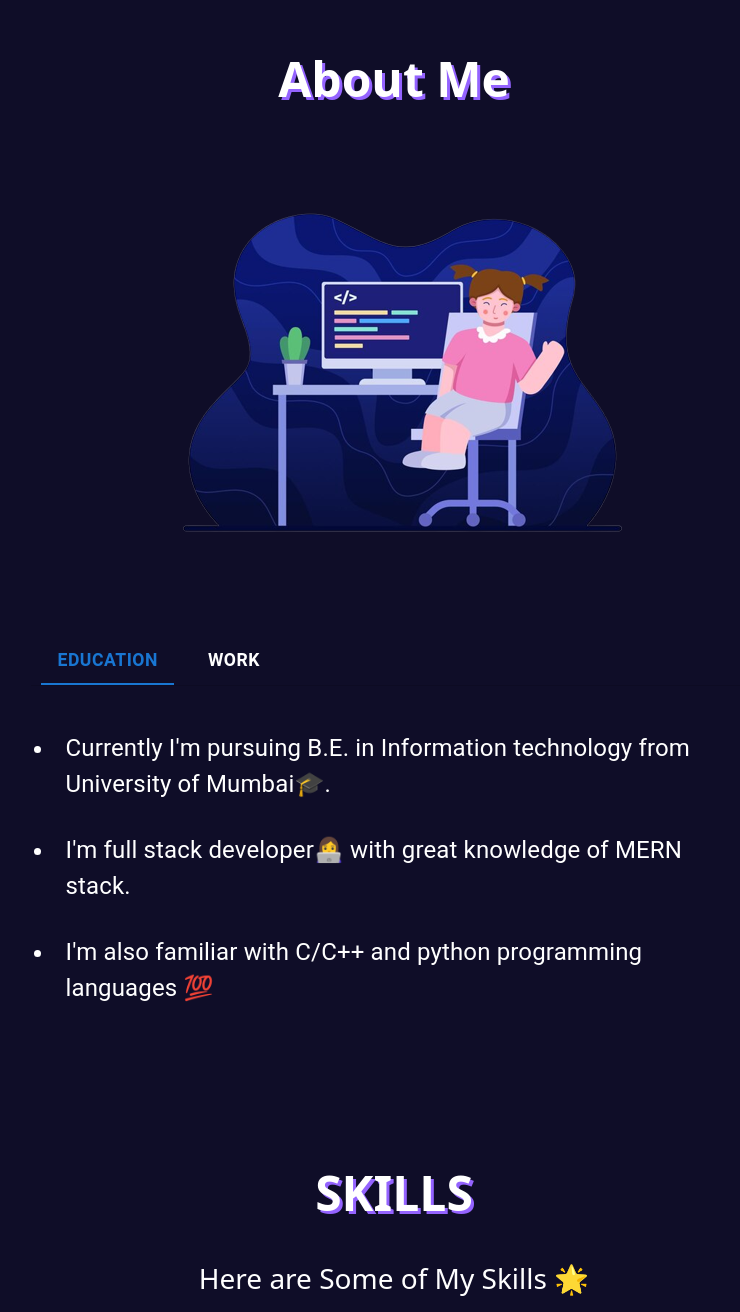
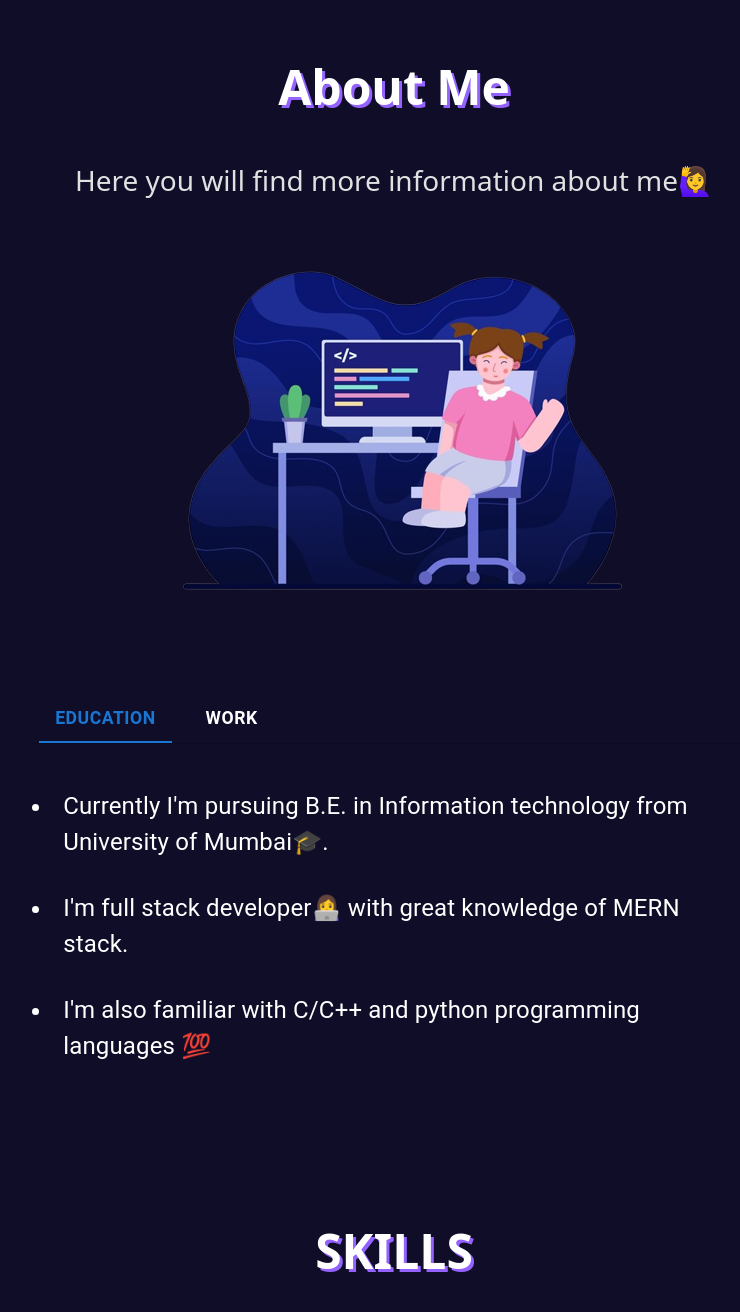
Before and after one commit to harshali08/Portfolio, a React (Create React App) app: page / in a window 1280 px wide. Shown: the part 1218-2530 px from the top of the page, without its empty margins (246-986 px from the left). Built offline with nearby package versions, Linux system fonts and the light colour scheme.

Commit message:
linkedin link added

```diff
--- a/src/components/About.jsx
+++ b/src/components/About.jsx
@@ -4,9 +4,11 @@ import './css/About.css'
 
 const About = () => {
   return (
-    <div id='about ' className='pt-4 px-1'>
+    <div id='about'   style={{paddingTop:"80px"}}>
     <div>
     <h1 style={{color:"White",textAlign:"center",textShadow: "3px 3px #9463FF",fontWeight:"bolder", fontSize:"3rem"}} className='mb-5 '>About Me</h1>
+    <h3 style={{textAlign:"center",color:"#E1E1E1",marginTop:"2vh",marginBottom:"2vh"}}>Here you will find more information about me🙋‍♀️</h3>
+
     <div className='d-flex flex-row flex-wrap justify-content-center  '>
       <div className='ms-3  left-side'>
         <img src={require('../assets/home-page.png')} ></img>
--- a/src/components/Home.jsx
+++ b/src/components/Home.jsx
@@ -8,7 +8,7 @@ const Home = () => {
   return (
      <>
       <div className='d-flex flex-row flex-wrap justify-content-center home mb-5'>
-        <div className='ms-5 my-5'>
+        <div className='ms-5 mt-5'>
              <div >
               <h4 className='domain'>Hii I'm</h4>
               <h1 className='name'>Harshali Farde</h1>
@@ -18,13 +18,13 @@ const Home = () => {
              <div className='d-flex flex-row justify-content-left mt-5'>
 
 
-            <a className="btn btn-outline-light btn-floating m-2 p-2" href="#!" role="button">
+            <a className="btn btn-outline-light btn-floating m-2 p-2" href="https://www.linkedin.com/in/4768a421a/" role="button">
               <FaLinkedinIn fontSize={25}/>
             </a>
-            <a className="btn btn-outline-light btn-floating m-2 p-2" href="#!" role="button" >
+            <a className="btn btn-outline-light btn-floating m-2 p-2" href="https://github.com/harshali08" role="button" >
               <FaGithub fontSize={25}/>
             </a>
-              <a className="btn btn-outline-light btn-floating m-2 p-2" href="#!" role="button" >
+              <a className="btn btn-outline-light btn-floating m-2 p-2" href="mailto:harshalifarde@gmail.com" role="button" >
               <MdOutlineMailOutline fontSize={25}/>
             </a>
 
--- a/src/components/Projects.jsx
+++ b/src/components/Projects.jsx
@@ -6,7 +6,7 @@ const Projects = () => {
     <div id='projects' className='pt-3'>
     <div className='my-6' style={{marginTop:"5rem"}}>
     <h1 style={{color:"white",textAlign:"center",textShadow: "3px 3px #9463FF",fontWeight:"bolder", fontSize:"3rem"}}>PROJECTS</h1>
-    <h3  style={{color:"#EBEBEB",textAlign:"center" ,marginTop:"50px"}}>Checkout Some of my Work 👇</h3>
+    <h3  style={{color:"#EBEBEB",textAlign:"center" ,marginTop:"50px",color:"#E1E1E1"}}>Checkout Some of my Work 👇</h3>
     <div className='d-flex flex-row flex-wrap justify-content-center m-5 mt-2 ' style={{marginTop:"3rem",marginLeft:"3.5rem",marginRight:"3.5rem"}}>
       <ProjCard s={require('../assets/Travel-website.png')} title={"Travel Website"} h={175} w={320} link={"https://travel-website-oaaqcp37w-harshalifarde-gmailcom.vercel.app/"} gitlink={'https://github.com/harshali08/Travel-Website'}  ></ProjCard>
       <ProjCard s={require('../assets/covid-tracker.png')} title={"Covid Tracker"} h={175} w={320} link={'https://covid-tracker-ox28lobd7-harshalifarde-gmailcom.vercel.app/'} gitlink={'https://github.com/harshali08/covid-tracker'}></ProjCard>
--- a/src/components/Skills.jsx
+++ b/src/components/Skills.jsx
@@ -5,7 +5,7 @@ const Skills = () => {
   return (
     <div id='skills' className='' style={{paddingTop:"100px"}}>
     <div  className=' mb-6' > <h1 className='mt-2' style={{textAlign:"center",color:"white",marginTop:"10vh",marginBottom:"5vh",textShadow: "3px 3px #9463FF",fontWeight:"bolder", fontSize:"3rem"}}>SKILLS</h1>
-    <h3 style={{textAlign:"center",color:"white",marginTop:"2vh",marginBottom:"2vh"}}>Here are Some of My Skills 🌟</h3>
+    <h3 style={{textAlign:"center",color:"white",marginTop:"2vh",marginBottom:"2vh",color:"#E1E1E1"}}>Here are Some of My Skills 🌟</h3>
     <div className='d-flex flex-row flex-wrap justify-content-center ' style={{marginLeft:"3rem", marginRight:"3rem"}} >
     <SkillBox s={require('../assets/Cplusplus.png')} title="C++" h={110} w={125}></SkillBox>
     <SkillBox s={require('../assets/Java.png')} title="Java" h={125} w={125}></SkillBox>
```
